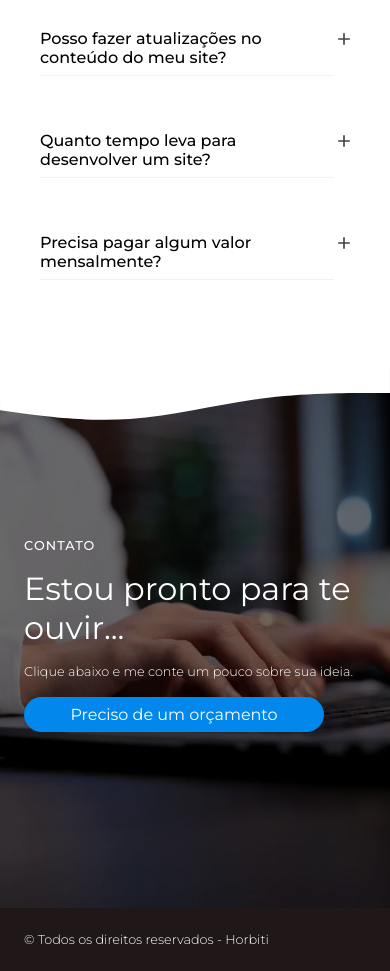
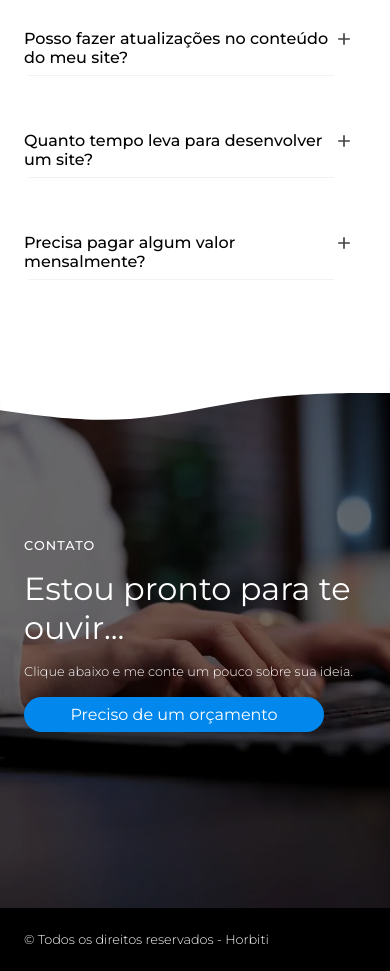
Before and after one commit to rlxmts/horbiti, a plain HTML site: page index.html in a window 390 px wide. Shown: the part 4778-5749 px from the top of the page. Drawn offline with Linux system fonts and the light colour scheme.

Commit message:
:recycle: Ajustando FAQ e footer

```diff
--- a/assets/styles/abstract/_responsive.scss
+++ b/assets/styles/abstract/_responsive.scss
@@ -80,7 +80,7 @@
 
 
         .pergunta{
-            padding: 1rem 2rem 1rem 1rem;
+            padding: 1rem 2rem 1rem 0;
             height: 70px;
             h4{
                 font-size: 1rem;
--- a/assets/styles/components/_rodape.scss
+++ b/assets/styles/components/_rodape.scss
@@ -4,7 +4,7 @@
 
 .rodape{
     padding: 2rem 0;
-    background-color: rgb(32, 24, 24);
+    background-color: variaveis.$preto;
     color: variaveis.$branco;
     text-align: center;
 
```
Also changed, not shown: assets/styles/styles.css, 1 other file.
